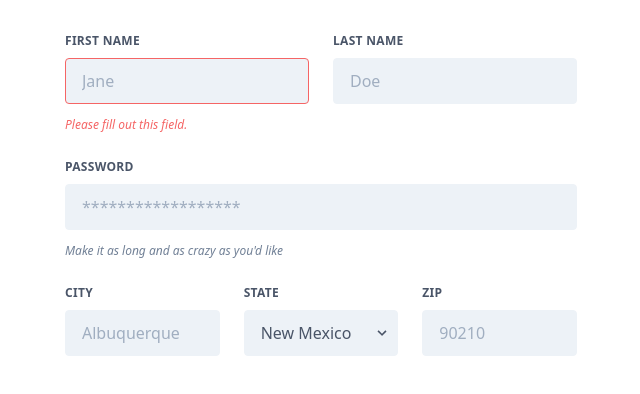
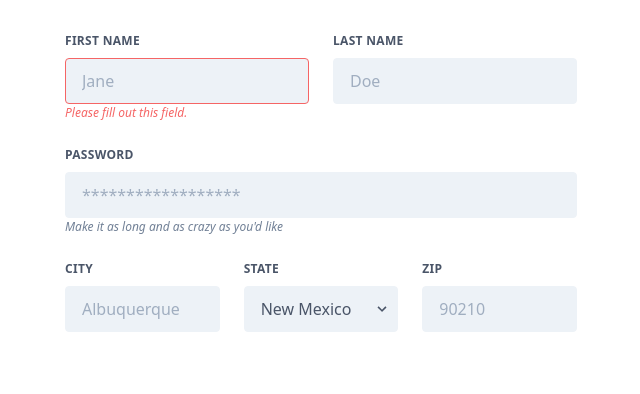
Before and after one commit to shoji-k/next-sandbox-v1, a Next.js app: page /form in a window 1280 px wide. Shown: the top 394 px of the page, without its empty margins (319-959 px from the left). Built offline with nearby package versions, Linux system fonts and the light colour scheme.

Commit message:
add Text and Password

```diff
--- /dev/null
+++ b/components/organisms/sample-form/Password.tsx
@@ -0,0 +1,7 @@
+import React, { ReactElement } from "react"
+
+export default function Password({ id, placeholder }: { id: string; placeholder: string }): ReactElement {
+  return (
+    <input className="appearance-none block w-full bg-gray-200 text-gray-700 border border-gray-200 rounded py-3 px-4 mb-3 leading-tight focus:outline-none focus:bg-white focus:border-gray-500" id={id} type="password" placeholder={placeholder} />
+  )
+}
--- /dev/null
+++ b/components/organisms/sample-form/Text.tsx
@@ -0,0 +1,17 @@
+import React, { ReactElement } from "react"
+import classnames from 'classnames'
+
+export default function Input({ id, placeholder, error }: { id: string; placeholder: string; error?: string }): ReactElement {
+  return (
+    <>
+      <input className={classnames("appearance-none block w-full bg-gray-200 text-gray-700 border border-gray-200 rounded py-3 px-4 leading-tight focus:outline-none focus:bg-white focus:border-gray-500", {
+        "border-gray-200" : error === undefined,
+        "border-red-500": error !== undefined
+      }
+      )} id={id} type="text" placeholder={placeholder} />
+      {error !== undefined &&
+        <p className="text-red-500 text-xs italic">{ error }</p>
+      }
+    </>
+  )
+}
--- a/components/sample-form.tsx
+++ b/components/sample-form.tsx
@@ -1,5 +1,7 @@
 import React, { ReactElement } from "react"
+import Text from "./organisms/sample-form/Text"
 import Label from "./organisms/sample-form/Label"
+import Password from "./organisms/sample-form/Password"
 
 export default function SampleForm(): ReactElement {
   return (
@@ -7,25 +9,24 @@ export default function SampleForm(): ReactElement {
       <div className="flex flex-wrap -mx-3 mb-6">
         <div className="w-full md:w-1/2 px-3 mb-6 md:mb-0">
           <Label inputId="grid-first-name">First Name</Label>
-          <input className="appearance-none block w-full bg-gray-200 text-gray-700 border border-red-500 rounded py-3 px-4 mb-3 leading-tight focus:outline-none focus:bg-white" id="grid-first-name" type="text" placeholder="Jane" />
-          <p className="text-red-500 text-xs italic">Please fill out this field.</p>
+          <Text id="grid-first-name" placeholder="Jane" error="Please fill out this field." />
         </div>
         <div className="w-full md:w-1/2 px-3">
           <Label inputId="grid-last-name">Last Name</Label>
-          <input className="appearance-none block w-full bg-gray-200 text-gray-700 border border-gray-200 rounded py-3 px-4 leading-tight focus:outline-none focus:bg-white focus:border-gray-500" id="grid-last-name" type="text" placeholder="Doe" />
+          <Text id="grid-last-name" placeholder="Doe" />
         </div>
       </div>
       <div className="flex flex-wrap -mx-3 mb-6">
         <div className="w-full px-3">
           <Label inputId="grid-password">Password</Label>
-          <input className="appearance-none block w-full bg-gray-200 text-gray-700 border border-gray-200 rounded py-3 px-4 mb-3 leading-tight focus:outline-none focus:bg-white focus:border-gray-500" id="grid-password" type="password" placeholder="******************" />
+          <Text id="grid-password" placeholder="******************" />
           <p className="text-gray-600 text-xs italic">Make it as long and as crazy as you&apos;d like</p>
         </div>
       </div>
       <div className="flex flex-wrap -mx-3 mb-2">
         <div className="w-full md:w-1/3 px-3 mb-6 md:mb-0">
           <Label inputId="grid-city">City</Label>
-          <input className="appearance-none block w-full bg-gray-200 text-gray-700 border border-gray-200 rounded py-3 px-4 leading-tight focus:outline-none focus:bg-white focus:border-gray-500" id="grid-city" type="text" placeholder="Albuquerque" />
+          <Text id="grid-city" placeholder="Albuquerque" />
         </div>
         <div className="w-full md:w-1/3 px-3 mb-6 md:mb-0">
           <Label inputId="grid-state">State</Label>
@@ -42,7 +43,7 @@ export default function SampleForm(): ReactElement {
         </div>
         <div className="w-full md:w-1/3 px-3 mb-6 md:mb-0">
           <Label inputId="grid-zip">Zip</Label>
-          <input className="appearance-none block w-full bg-gray-200 text-gray-700 border border-gray-200 rounded py-3 px-4 leading-tight focus:outline-none focus:bg-white focus:border-gray-500" id="grid-zip" type="text" placeholder="90210" />
+          <Text id="grid-zip" placeholder="90210" />
         </div>
       </div>
     </form>
```
